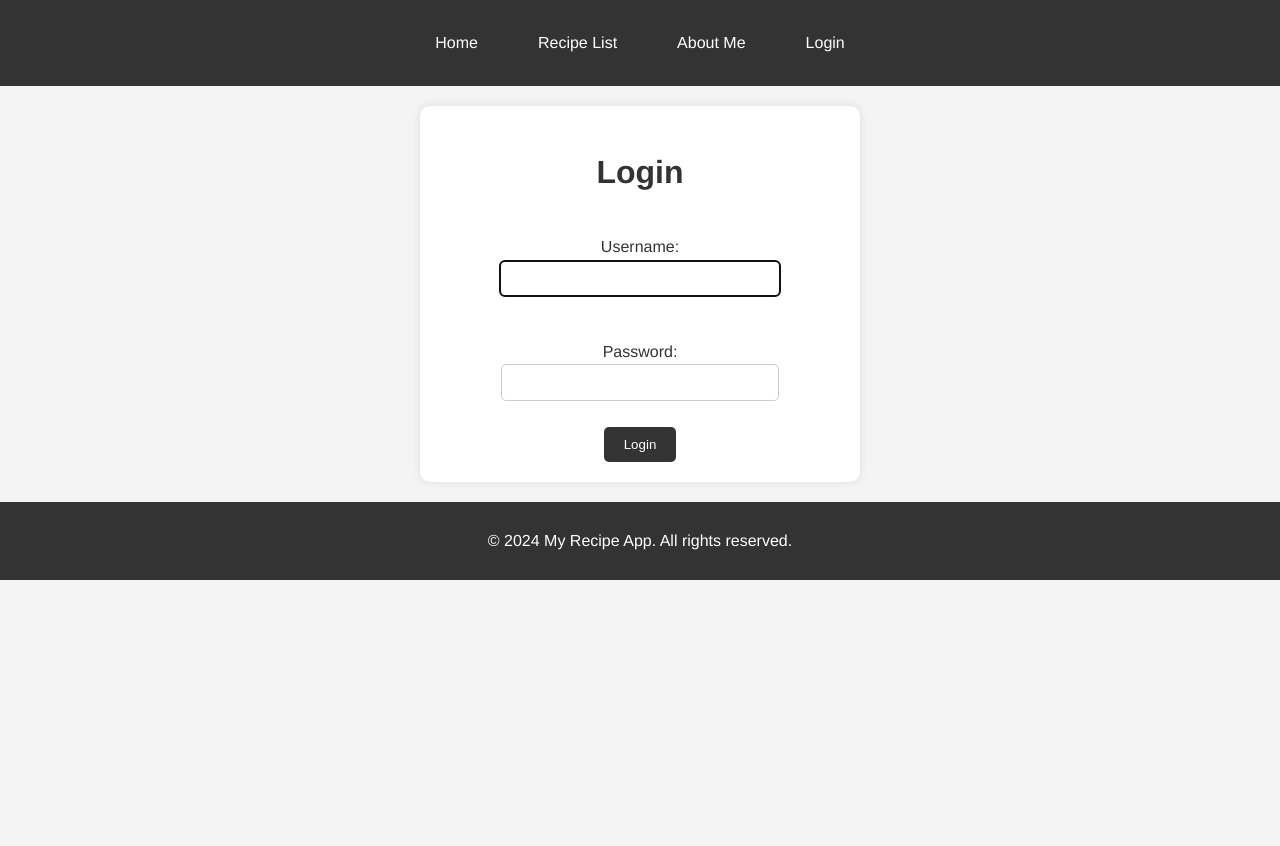
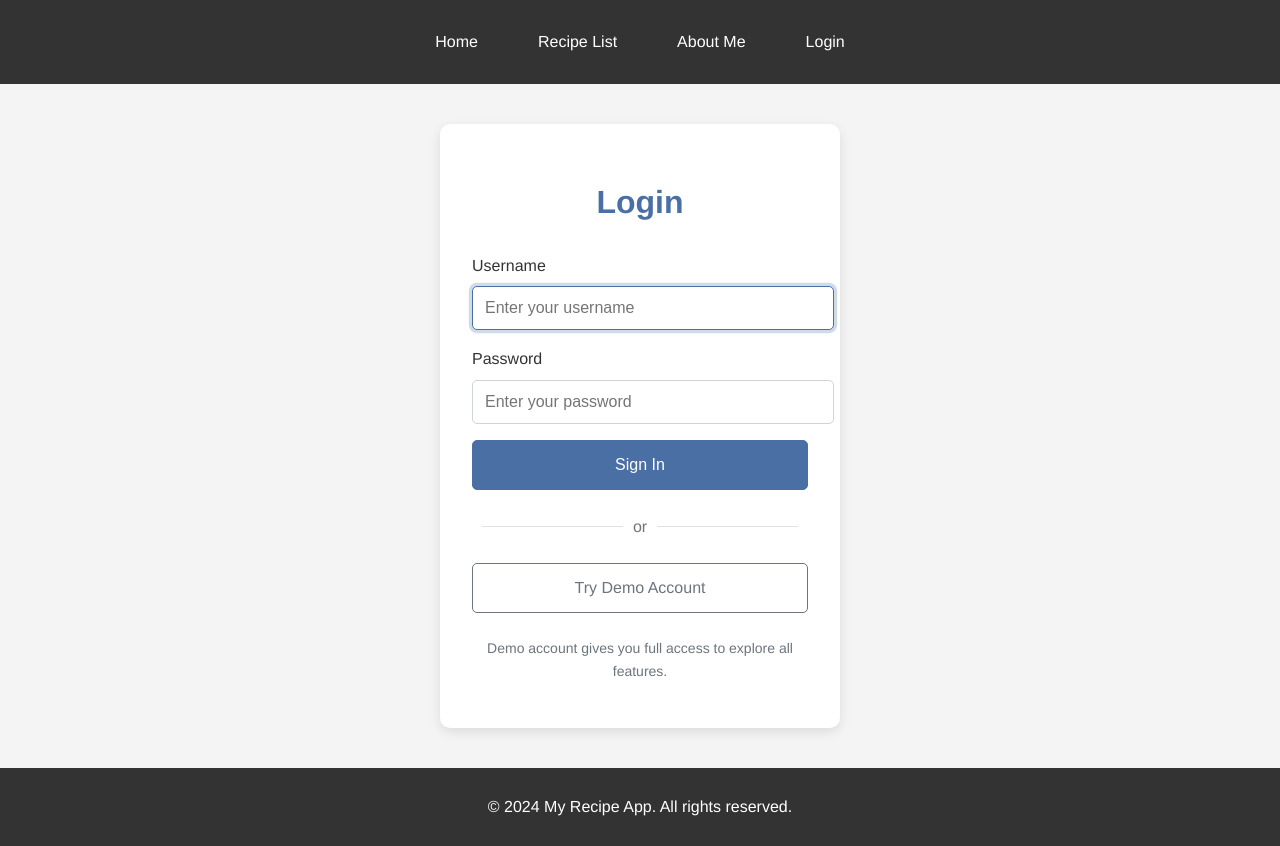
Before and after one commit to timone019/A2_Recipe_App, a Django app: page /login/ in a window 1280 px wide. Before the commit the page ends 580 px from the top, so only its background shows below. Run offline with Django 5.2, Linux system fonts and the light colour scheme.

Commit message:
feat: implement demo user login and enhance authentication UI/UX

```diff
--- a/src/recipe_project/urls.py
+++ b/src/recipe_project/urls.py
@@ -19,12 +19,13 @@ from django.urls import path
 from django.urls import include
 from django.conf import settings
 from django.conf.urls.static import static
-from .views import login_view, logout_view, logout_success_view
+from .views import login_view, logout_view, logout_success_view, demo_login_view
 
 urlpatterns = [
     path('admin/', admin.site.urls),
     path('', include('recipe.urls')),
     path('login/', login_view, name='login'),
+    path('demo-login/', demo_login_view, name='demo_login'),
     path('logout/', logout_view, name='logout'),
     path('logout_success/', logout_success_view, name='logout_success'),
 ]
--- a/src/recipe_project/views.py
+++ b/src/recipe_project/views.py
@@ -1,50 +1,86 @@
-from django.shortcuts import render, redirect
-# Django authentication libraries
+from django.shortcuts import render, redirect, get_object_or_404
 from django.contrib.auth import authenticate, login, logout
-# Django Form for authentication
-from django.contrib.auth.forms import AuthenticationForm
+from django.contrib.auth.models import User
+from django.contrib.auth.forms import AuthenticationForm, UserCreationForm
+from django.contrib import messages
+from django.contrib.auth.decorators import login_required
+from django.views.decorators.http import require_http_methods
 
 # define a function view called login_view that takes a request from user
 
 
+@require_http_methods(["GET", "POST"])
 def login_view(request):
-    # initialize:
-    # error_message to None
-    error_message = None
-    # form object with username and password fields
-    form = AuthenticationForm()
+    """Handle user login"""
+    if request.user.is_authenticated:
+        return redirect('recipe:recipe_list')
 
-    # when user hits "login" button, then POST request is generated
     if request.method == 'POST':
-        # read the data sent by the form via POST request
-        form = AuthenticationForm(data=request.POST)
+        form = AuthenticationForm(request, data=request.POST)
+        if form.is_valid():
+            username = form.cleaned_data.get('username')
+            password = form.cleaned_data.get('password')
+            user = authenticate(username=username, password=password)
 
-        # check if form is valid
-        if form.is_valid():
-            username=form.cleaned_data.get('username')      #read username
-            password = form.cleaned_data.get('password')    #read password
+            if user is not None:
+                login(request, user)
+                messages.success(request, f'Welcome back, {username}!')
+                return redirect('recipe:recipe_list')
+            else:
+                messages.error(request, 'Invalid username or password.')
+        else:
+            messages.error(request, 'Please correct the error below.')
+    else:
+        form = AuthenticationForm()
 
-            #use Django authenticate function to validate the user
-            user=authenticate(username=username, password=password)
-            if user is not None:                    #if user is authenticated
-            #then use pre-defined Django function to login
-                login(request, user)
-                return redirect('recipe:recipe_list') #& send the user to desired page
-        else:                                               #in case of error
-            error_message ='ooops.. something went wrong'   #print error message
-
-    #prepare data to send from view to template
-    context ={
-        'form': form,                                 #send the form data
-        'error_message': error_message                     #and the error_message
-    }
-    #load the login page using "context" information
-    return render(request, 'auth/login.html', context)
+    return render(request, 'auth/login.html', {'form': form})
 
 #define a function view called logout_view that takes a request from user
+@login_required
 def logout_view(request):
-    logout(request)             #the use pre-defined Django function to logout
-    return redirect('logout_success')
+    """Handle user logout"""
+    if request.method == 'POST' or request.method == 'GET':  # Handle both GET and POST
+        logout(request)
+        messages.success(request, 'You have been successfully logged out.')
+        return redirect('logout_success')
+    return redirect('recipe:recipe_list')
+
+
+def demo_login_view(request):
+    """View for demo user login"""
+    if request.user.is_authenticated:
+        return redirect('recipe:recipe_list')
+
+    # Demo user credentials
+    demo_username = 'demo_user'
+    demo_password = 'demopassword123!@#'  # Strong password for demo
+
+    # Check if demo user exists, create if not
+    if not User.objects.filter(username=demo_username).exists():
+        try:
+            User.objects.create_user(
+                username=demo_username,
+                email='demo@example.com',
+                password=demo_password,
+                is_active=True
+            )
+            messages.info(request, 'Demo account created successfully.')
+        except Exception as e:
+            messages.error(request, 'Failed to create demo account. Please contact support.')
+            return redirect('login')
+
+    # Authenticate and login the demo user
+    user = authenticate(request, username=demo_username, password=demo_password)
+
+    if user is not None:
+        login(request, user)
+        messages.success(request, 'You are now logged in as a demo user. Welcome!')
+        return redirect('recipe:recipe_list')
+    else:
+        messages.error(request, 'Failed to login as demo user. Please try again.')
+        return redirect('login')
+
 
 def logout_success_view(request):
-    return render(request, 'auth/success.html') #after logging out go to login form (or whichever page you want)
+    """Display success message after logout"""
+    return render(request, 'auth/success.html')
--- a/src/static/auth/css/login.css
+++ b/src/static/auth/css/login.css
@@ -1,46 +1,158 @@
 /* login.css */
+:root {
+    --primary-color: #4a6fa5;
+    --secondary-color: #6c757d;
+    --success-color: #28a745;
+    --light-color: #f8f9fa;
+    --border-radius: 5px;
+}
 
 .login-container {
-    width: 80%;
-    max-width: 400px; /* Limit the maximum width */
-    margin: 20px auto;
+    width: 90%;
+    max-width: 400px;
+    margin: 40px auto;
     background-color: #fff;
-    padding: 20px;
-    box-shadow: 0 0 10px rgba(0, 0, 0, 0.1);
+    padding: 2rem;
+    box-shadow: 0 4px 12px rgba(0, 0, 0, 0.1);
     border-radius: 10px;
+    text-align: center;
+    box-sizing: border-box; /* Ensure padding is included in width */
+    overflow: hidden; /* Prevent content from overflowing */
+}
+
+.login-container h1 {
+    margin-bottom: 1.5rem;
+    color: var(--primary-color);
+}
+
+.login-container .alert {
+    margin-bottom: 1.5rem;
+    padding: 0.75rem 1.25rem;
+    border-radius: var(--border-radius);
+}
+
+.login-container .alert-error {
+    background-color: #f8d7da;
+    color: #721c24;
+    border: 1px solid #f5c6cb;
+}
+
+.login-container .alert-success {
+    background-color: #d4edda;
+    color: #155724;
+    border: 1px solid #c3e6cb;
+}
+
+.login-form {
+    width: 100%;
+    margin-bottom: 1.5rem;
+}
+
+.form-group {
+    margin-bottom: 1rem;
+    text-align: left;
+}
+
+.form-group label {
+    display: block;
+    margin-bottom: 0.5rem;
+    font-weight: 500;
+}
+
+.form-control {
+    width: 100%;
+    padding: 0.75rem;
+    border: 1px solid #ced4da;
+    border-radius: var(--border-radius);
+    font-size: 1rem;
+    transition: border-color 0.15s ease-in-out, box-shadow 0.15s ease-in-out;
+}
+
+.form-control:focus {
+    border-color: var(--primary-color);
+    outline: 0;
+    box-shadow: 0 0 0 0.2rem rgba(74, 111, 165, 0.25);
+}
+
+.btn {
+    display: inline-block;
+    font-weight: 400;
+    text-align: center;
+    white-space: nowrap;
+    vertical-align: middle;
+    user-select: none;
+    border: 1px solid transparent;
+    padding: 0.75rem 1.5rem;
+    font-size: 1rem;
+    line-height: 1.5;
+    border-radius: var(--border-radius);
+    transition: all 0.15s ease-in-out;
+    cursor: pointer;
+    text-decoration: none;
+}
+
+.btn-block {
+    display: block;
+    width: 100%;
+}
+
+.btn-primary {
+    color: #fff;
+    background-color: var(--primary-color);
+    border-color: var(--primary-color);
+}
+
+.btn-primary:hover {
+    background-color: #3a5a80;
+    border-color: #3a5a80;
+}
+
+.btn-outline-secondary {
+    color: var(--secondary-color);
+    background-color: transparent;
+    border: 1px solid var(--secondary-color);
+    width: 100%;
+    max-width: 100%;
+    box-sizing: border-box;
+    padding: 0.75rem;
+    margin: 0;
+    display: block;
     text-align: center;
 }
 
-.login-container h1 {
-    margin-bottom: 20px;
+.btn-outline-secondary:hover {
+    color: #fff;
+    background-color: var(--secondary-color);
+    border-color: var(--secondary-color);
+    text-decoration: none;
 }
 
-.login-container form {
+.divider {
     display: flex;
-    flex-direction: column;
     align-items: center;
+    text-align: center;
+    margin: 1.5rem 0;
+    color: #6c757d;
+    white-space: nowrap; /* Prevent text wrapping */
+    overflow: hidden; /* Hide overflow */
 }
 
-.login-container form input[type="text"],
-.login-container form input[type="password"] {
-    width: 100%;
-    padding: 10px;
-    margin-bottom: 10px;
-    border: 1px solid #ccc;
-    border-radius: 5px;
-    box-sizing: border-box;
+.divider::before,
+.divider::after {
+    content: '';
+    flex: 1;
+    border-bottom: 1px solid #dee2e6;
+    margin: 0 10px; /* Reduce margin for better fit */
 }
 
-.login-container button {
-    padding: 10px 20px;
-    background-color: #333;
-    color: #fff;
-    border: none;
-    border-radius: 5px;
-    cursor: pointer;
-    transition: background-color 0.3s ease;
+/* Remove the specific margins since we're using a simpler approach */
+.divider:not(:empty)::before,
+.divider:not(:empty)::after {
+    margin: 0 10px;
 }
 
-.login-container button:hover {
-    background-color: #555;
+.demo-info {
+    margin-top: 1.5rem;
+    font-size: 0.875rem;
+    color: var(--secondary-color);
 }
--- a/src/static/base/css/base.css
+++ b/src/static/base/css/base.css
@@ -24,17 +24,48 @@ header {
     gap: 20px;
 }
 
-.navbar .nav-link {
-    color: #fff; /* Ensure the link color is white */
+.navbar .nav-link,
+.navbar .nav-form .nav-button {
+    color: #fff;
     text-decoration: none;
     padding: 10px 20px;
     background-color: #333;
+    border: none;
     border-radius: 5px;
     transition: background-color 0.3s ease;
+    font-family: 'Helvetica Neue', Arial, sans-serif;
+    font-size: 1rem;
+    cursor: pointer;
+    display: inline-block;
+    line-height: 1.5;
 }
 
-.navbar .nav-link:hover {
+.navbar .nav-link:hover,
+.navbar .nav-form .nav-button:hover {
     background-color: #555;
+    text-decoration: none;
+}
+
+/* Style the form to match nav items */
+.navbar .nav-form {
+    margin: 0;
+    padding: 0;
+    display: inline-block;
+}
+
+/* Remove default button styling */
+.navbar .nav-button {
+    background: none;
+    border: none;
+    color: inherit;
+    cursor: pointer;
+    padding: 0;
+    margin: 0;
+    width: 100%;
+    height: 100%;
+    text-align: center;
+    line-height: inherit;
+    font: inherit;
 }
 
 footer {
--- a/src/templates/auth/login.html
+++ b/src/templates/auth/login.html
@@ -10,13 +10,44 @@
 {% block content %}
     <div class="login-container">
         <h1>Login</h1>
-        {% if error_message %}
-            <p>{{ error_message }}</p>
+
+        {% if messages %}
+            {% for message in messages %}
+                <div class="alert alert-{{ message.tags }}">
+                    {{ message }}
+                </div>
+            {% endfor %}
         {% endif %}
-        <form action="" method="POST">
+
+        {% if form.errors %}
+            <div class="alert alert-error">
+                Your username and password didn't match. Please try again.
+            </div>
+        {% endif %}
+
+        <form method="POST" class="login-form">
             {% csrf_token %}
-            {{ form.as_p }}
-            <button type="submit">Login</button>
+            <div class="form-group">
+                <label for="id_username">Username</label>
+                <input type="text" name="username" autofocus autocapitalize="none" autocomplete="username"
+                       maxlength="150" class="form-control" required id="id_username" placeholder="Enter your username">
+            </div>
+            <div class="form-group">
+                <label for="id_password">Password</label>
+                <input type="password" name="password" autocomplete="current-password"
+                       class="form-control" required id="id_password" placeholder="Enter your password">
+            </div>
+            <button type="submit" class="btn btn-primary btn-block">Sign In</button>
         </form>
+
+        <div class="divider">or</div>
+
+        <a href="{% url 'demo_login' %}" class="btn btn-outline-secondary btn-block">
+            Try Demo Account
+        </a>
+
+        <div class="demo-info">
+            <p>Demo account gives you full access to explore all features.</p>
+        </div>
     </div>
 {% endblock %}
--- a/src/templates/base/base.html
+++ b/src/templates/base/base.html
@@ -14,7 +14,10 @@
             <a href="{% url 'recipe:recipe_list' %}" class="nav-link">Recipe List</a>
             <a href="{% url 'recipe:recipe_about' %}" class="nav-link">About Me</a>
             {% if user.is_authenticated %}
-                <a href="{% url 'logout' %}" class="nav-link">Logout</a>
+                <form action="{% url 'logout' %}" method="post" class="nav-form">
+                    {% csrf_token %}
+                    <button type="submit" class="nav-button">Logout</button>
+                </form>
             {% else %}
                 <a href="{% url 'login' %}" class="nav-link">Login</a>
             {% endif %}
```
Also changed, not shown: src/static/auth/css/success.css (+55 -15 lines), src/templates/auth/success.html (+9 -2 lines), src/db.sqlite3.
